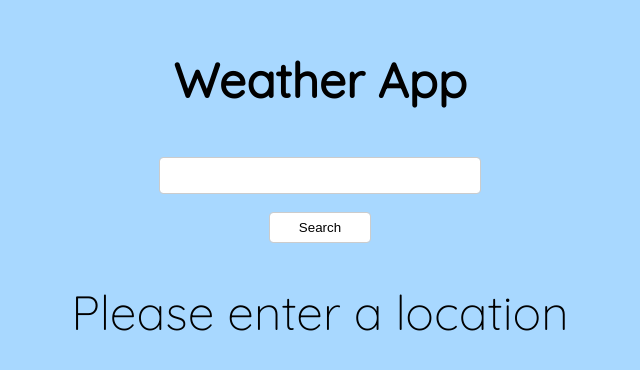
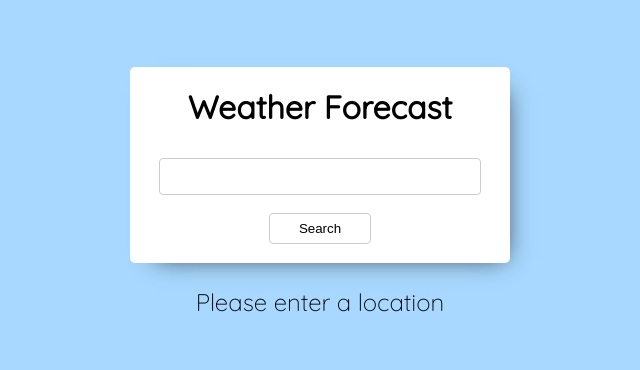
Before and after one commit to kanermichael/basic-weather-app, a React (Create React App) app: page / in a window 1280 px wide. Shown: the part 208-578 px from the top of the page, without its empty margins (320-960 px from the left). Built offline with nearby package versions, Linux system fonts and the light colour scheme.

Commit message:
added: flickr images change based on location, optimized: design and logic

```diff
--- a/src/components/GetInfo.js
+++ b/src/components/GetInfo.js
@@ -2,21 +2,70 @@ import React from 'react';
 import useFetch from '../hooks/useFetch'
 import styled from 'styled-components';
 
-const WeatherOutput = styled.h2`
-  font-size: 3em;
+const WeatherOutput = styled.div`
+  font-size: 1.5em;
   text-align: center;
   color: #000;
   font-weight: 300;
+  margin-top: 1em;
+`;
+
+const WeatherData = styled.ul`
+  font-size: 0.9em;
+  text-align: center;
+  color: #000;
+  font-weight: 500;
+  list-style: none;
+  padding-left: 0;
+  display: flex;
+  flex-wrap: wrap;
+`;
+
+const ListItem = styled.li`
+background: #fafafa;
+margin-bottom: 10px;
+opacity: 0.9;
+border-radius:5px;
+box-shadow: 10px 10px 24px -15px rgba(0,0,0,0.75);
+padding: 10px 10px;
+display: block;
+margin-left: 10px;
+flex: 1;
+displaY: flex;
+flex-direction: column;
+min-width: 100px;
+
 `;
 
 export default function GetInfo(){
 
-    const {state} = useFetch()
+    const {state} = useFetch();
+    const [status, setStatus] = React.useState(null)
 
-    const statusMsg = {
-        idle: "Please enter a location",
-        resolved: `Temperature: ${Math.round(state.data?.main.temp)}°C ,Clouds: ${state.data?.clouds.all}%`,
-        error: "The location you have entered is not valid"
-    }
-    return <WeatherOutput>{statusMsg[state.status] || statusMsg.error}</WeatherOutput>
+    React.useEffect(()=> {
+        const statusMsg = {
+            idle: "Please enter a location",
+            resolved: renderWeatherData(),
+            error: "The location you have entered is not valid"
+        }
+
+        function renderWeatherData(){
+            const {main, clouds} = state.data || {};
+
+            return (
+                <WeatherData>
+                    <ListItem><span>Current:</span> <span>{Math.round(main?.temp)}°C</span></ListItem>
+                    <ListItem><span>Max:</span> <span>{Math.round(main?.temp_max)}°C</span></ListItem>
+                    <ListItem><span>Min:</span> <span>{Math.round(main?.temp_min)}°C</span></ListItem>
+                    <ListItem><span>Clouds:</span> <span>{clouds?.all}%</span></ListItem>
+                </WeatherData>
+            )
+        }
+
+        setStatus(statusMsg[state.status] || statusMsg.error)
+
+    }, [state])
+
+
+    return <WeatherOutput>{status}</WeatherOutput>
 }
--- a/src/components/SearchForm.js
+++ b/src/components/SearchForm.js
@@ -13,6 +13,7 @@ const Input = styled.input`
   outline: 1px solid #ccc;
   margin-bottom: 20px;
   border-radius: 3px;
+  text-align: center;
 `;
 
 const Submit = styled.input`
--- a/src/components/Wrapper.js
+++ b/src/components/Wrapper.js
@@ -6,19 +6,34 @@ import {useWeather} from '../context/WeatherContext'
 
 
 const Title = styled.h1`
-  font-size: 3em;
+  font-size: 2em;
   text-align: center;
   color: #000;
+  margin-top:0;
 `;
 
 const InnerWrapper = styled.section`
-  text-align: center;
-  display: flex;
-  align-items: center;
-  justify-content: center;
-  height: 100vh;
-  background-color: ${ ({color}) => handleWithHashMap(color)};
-  transition: background-color 0.5s ease;
+
+background-color: ${ ({color}) => handleWithHashMap(color)};
+background-image: ${ ({background}) => `url(${(background)})`};
+background-repeat: no-repeat;
+background-size: cover;
+
+transition: background-color 0.5s ease;
+display: flex;
+flex-direction: column;
+align-items: center;
+justify-content: center;
+height: 100vh;
+text-align: center;
+
+`;
+
+const Section = styled.section`
+  background: white;
+  padding: 20px 30px;
+  border-radius:5px;
+  box-shadow: 10px 10px 24px -15px rgba(0,0,0,0.75);
 `;
 
 
@@ -46,15 +61,15 @@ return colors[Math.round(roundColor() / 10) * 10];
 
 
 export default function Wrapper(){
-    const {weatherColor} = useWeather()
+    const {backgroundImage, weatherColor} = useWeather()
 
     return (
-        <InnerWrapper color={weatherColor}>
-        <section>
-        <Title>Weather App</Title>
+        <InnerWrapper color={weatherColor} background={backgroundImage}>
+        <Section>
+            <Title>Weather Forecast</Title>
             <SearchForm />
-            <GetInfo/>
-        </section>
+        </Section>
+        <GetInfo/>
       </InnerWrapper>
     )
 }
--- a/src/context/WeatherContext.js
+++ b/src/context/WeatherContext.js
@@ -6,8 +6,9 @@ function WeatherProvider(props){
 
   const [location, setLocation] = React.useState('')
   const [weatherColor, setWeatherColor] = React.useState(null)
+  const [backgroundImage, setBackgroundImage] = React.useState('')
 
-  const value = {location, setLocation, weatherColor, setWeatherColor}
+  const value = {location, setLocation, weatherColor, setWeatherColor, backgroundImage, setBackgroundImage}
 
   return(
     <WeatherContext.Provider value={value} {...props} />
--- a/src/hooks/useFetch.js
+++ b/src/hooks/useFetch.js
@@ -6,7 +6,7 @@ import {useWeather} from '../context/WeatherContext'
 
 export default function useFetch (){
 
-    const {location, setWeatherColor} = useWeather()
+    const {location, setWeatherColor, setBackgroundImage} = useWeather()
 
     function weatherReducer(state, action){
         const type = {
@@ -30,11 +30,17 @@ export default function useFetch (){
         async function getWeather(){
             if(location){
                 try{
-                    const response = await axios.get(`https://api.openweathermap.org/data/2.5/weather?q=${location}&appid=${process.env.REACT_APP_WEATHER_API_KEY}&units=metric`)
+                    const weatherResponse = await axios.get(`https://api.openweathermap.org/data/2.5/weather?q=${location}&appid=${process.env.REACT_APP_WEATHER_API_KEY}&units=metric`)
+                    const photoResponse = await axios.get(`https://api.flickr.com/services/rest/?method=flickr.photos.search&per_page=1&content_type=1&&media=photos&api_key=${process.env.REACT_APP_FLICKR_API_KEY}&privacy_filter=1&text=${location}%panorama&format=json&nojsoncallback=1`)
+                    const photoSelectionResponse = await axios.get(`https://api.flickr.com/services/rest/?method=flickr.photos.getSizes&api_key=6b3294add410d8d17eda43da7c6d2231&photo_id=${photoResponse.data.photos.photo[0].id}&format=json&nojsoncallback=1`)
+                    const [photoData] = photoSelectionResponse.data.sizes.size.filter(photo => photo.label === 'Large 1600')
+                    const { source:photo } = photoData
+                    console.log(photoSelectionResponse)
                     if (mountedRef.current) {
-                        const {data} = response
+                        const {data} = weatherResponse
                         dispatch({type: 'resolved', data})
                         setWeatherColor(data.main?.temp)
+                        setBackgroundImage(photo)
                     }
                 }catch(e){
                     if (mountedRef.current) {
@@ -47,7 +53,7 @@ export default function useFetch (){
         return () => {
             mountedRef.current = false
           };
-    }, [location, setWeatherColor])
+    }, [location, setWeatherColor, setBackgroundImage])
 
     return {state}
 }
```
